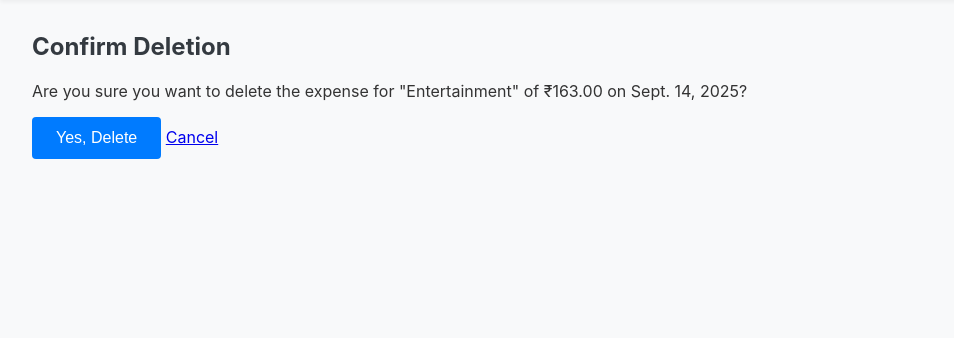
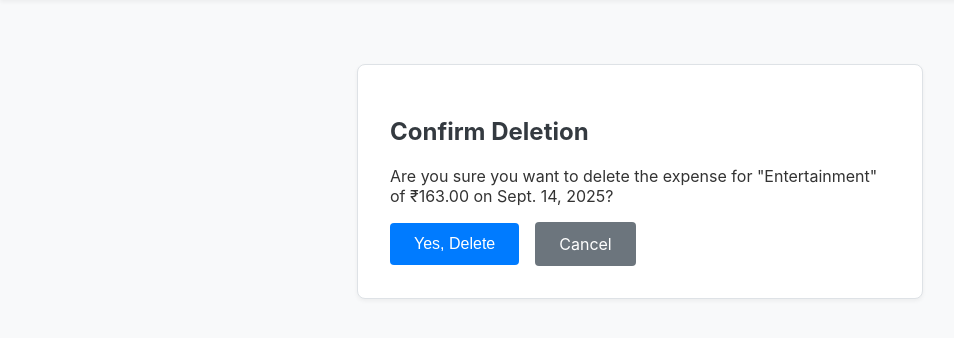
Before and after one commit to waghmarepranav2006/expense_manager, a Django app: page /delete/3/ in a window 1280 px wide. Shown: the part 57-395 px from the top of the page, without its empty margins (0-954 px from the left). Run offline with Django 5.2, Linux system fonts and the light colour scheme; a user stored in the database is signed in; data comes from the database, SQL or seed files in the repository; both versions use the stored data as it was after the commit.

Commit message:
fixed login, sign up, add expense UI; and removed redundant delete confirmation

```diff
--- a/expenses/templates/expenses/add_edit_expense.html
+++ b/expenses/templates/expenses/add_edit_expense.html
@@ -1,9 +1,11 @@
 {% extends 'expenses/base.html' %}
 {% block content %}
+    <div class="card form-container">
         <h2>{{ title }}</h2>
         <form method="post">
             {% csrf_token %}
             {{ form.as_p }}
             <button type="submit">Save</button>
         </form>
+    </div>
 {% endblock %}
--- a/expenses/templates/expenses/base.html
+++ b/expenses/templates/expenses/base.html
@@ -71,6 +71,13 @@
         }
         h2, h3 {
             color: #343a40;
+        }
+
+        /* Form Container */
+        .form-container {
+            max-width: 500px;
+            margin: 4em auto;
+            padding: 2em;
         }
 
         /* Form Styles */
--- a/expenses/templates/expenses/delete_account_confirm.html
+++ b/expenses/templates/expenses/delete_account_confirm.html
@@ -1,6 +1,6 @@
 {% extends 'expenses/base.html' %}
 {% block content %}
-    <div class="card">
+    <div class="card form-container">
         <h2>Confirm Account Deletion</h2>
         <p>Are you sure you want to delete your account? This action cannot be undone, and all your data will be permanently lost.</p>
         <form method="post" style="display: flex; gap: 1em; align-items: center;">
--- a/expenses/templates/expenses/delete_confirm.html
+++ b/expenses/templates/expenses/delete_confirm.html
@@ -1,10 +1,12 @@
 {% extends 'expenses/base.html' %}
 {% block content %}
-    <h2>Confirm Deletion</h2>
-    <p>Are you sure you want to delete the expense for "{{ expense.category }}" of ₹{{ expense.amount }} on {{ expense.date }}?</p>
-    <form method="post">
-        {% csrf_token %}
-        <button type="submit">Yes, Delete</button>
-        <a href="{% url 'view_expenses' %}">Cancel</a>
-    </form>
+    <div class="card form-container">
+        <h2>Confirm Deletion</h2>
+        <p>Are you sure you want to delete the expense for "{{ expense.category }}" of ₹{{ expense.amount }} on {{ expense.date }}?</p>
+        <form method="post" style="display: flex; gap: 1em; align-items: center;">
+            {% csrf_token %}
+            <button type="submit" class="btn btn-delete">Yes, Delete</button>
+            <a href="{% url 'view_expenses' %}" class="btn btn-secondary">Cancel</a>
+        </form>
+    </div>
 {% endblock %}
--- a/expenses/templates/expenses/login.html
+++ b/expenses/templates/expenses/login.html
@@ -1,9 +1,11 @@
 {% extends 'expenses/base.html' %}
 {% block content %}
+    <div class="card form-container">
         <h2>Login</h2>
         <form method="post">
             {% csrf_token %}
             {{ form.as_p }}
             <button type="submit">Login</button>
         </form>
+    </div>
 {% endblock %}
--- a/expenses/templates/expenses/signup.html
+++ b/expenses/templates/expenses/signup.html
@@ -1,9 +1,11 @@
 {% extends 'expenses/base.html' %}
 {% block content %}
+    <div class="card form-container">
         <h2>Sign Up</h2>
         <form method="post">
             {% csrf_token %}
             {{ form.as_p }}
             <button type="submit">Sign Up</button>
         </form>
+    </div>
 {% endblock %}
--- a/expenses/templates/expenses/view_expenses.html
+++ b/expenses/templates/expenses/view_expenses.html
@@ -36,7 +36,7 @@
                 </div>
                 <div style="display: flex; gap: 0.5em;">
                     <a href="{% url 'edit_expense' expense.id %}" class="btn btn-sm btn-edit">Edit</a>
-                    <a href="{% url 'delete_expense' expense.id %}" class="btn btn-sm btn-delete" onclick="return confirm('Are you sure you want to delete this expense?');">Delete</a>
+                    <a href="{% url 'delete_expense' expense.id %}" class="btn btn-sm btn-delete">Delete</a>
                 </div>
             </div>
         </div>
```
Also changed, not shown: db.sqlite3. Lines whose indentation alone changed are shown as unchanged.
